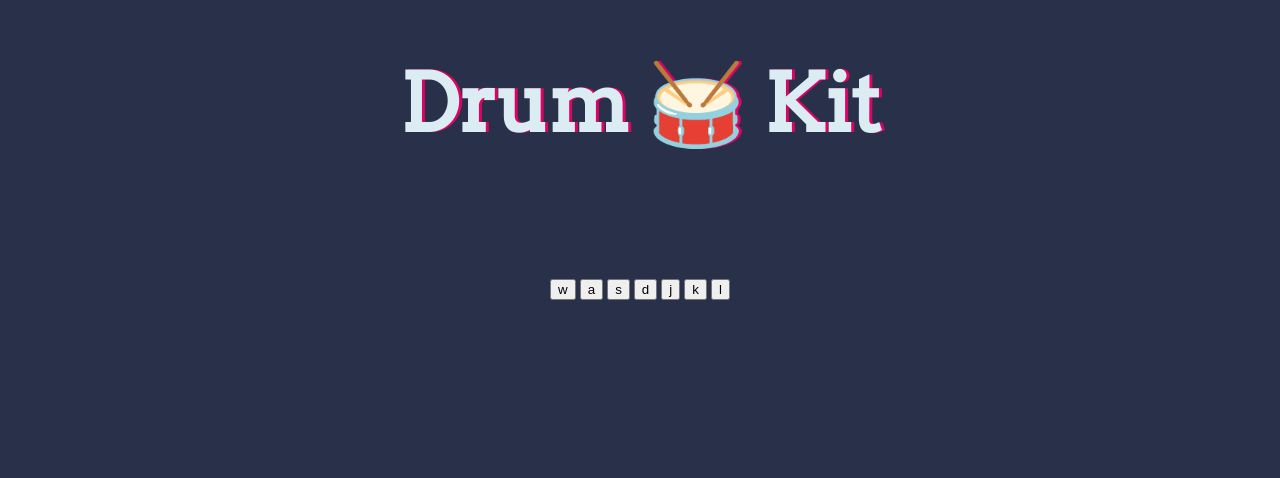
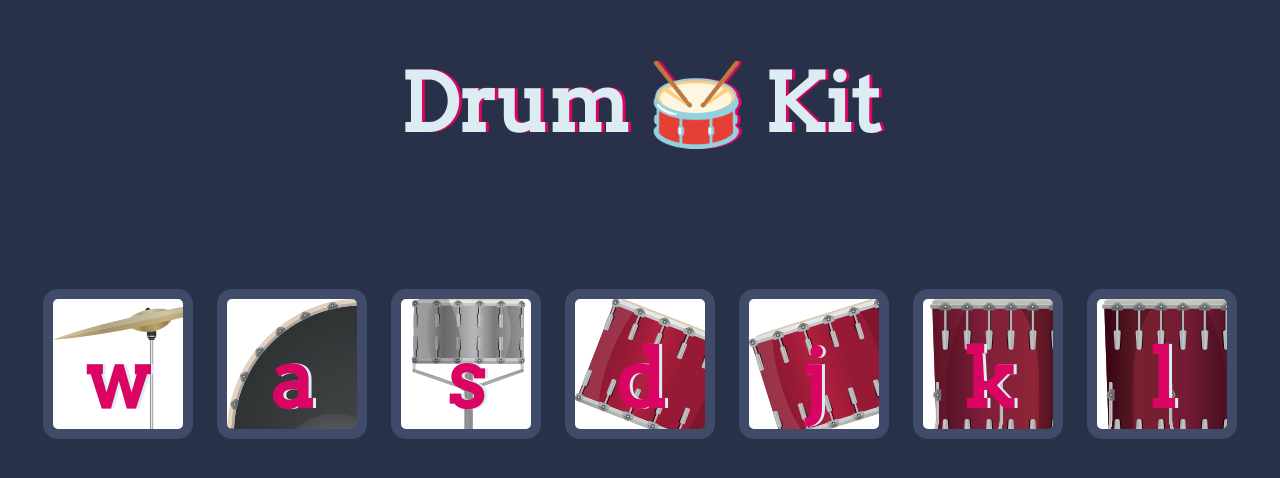
Before and after one commit to gabrielmoura-dev/course-challenges, a plain HTML site: page Drum+Kit/Drum Kit Starting Files/index.html in a window 1280 px wide. Drawn offline with Linux system fonts and the light colour scheme.

Commit message:
Add files via upload

```diff
--- a/Drum+Kit/Drum Kit Starting Files/index.js
+++ b/Drum+Kit/Drum Kit Starting Files/index.js
@@ -2,13 +2,17 @@
 
 for (var i = 0; i < numeroDeBaterias; i++) {
   document.querySelectorAll(".bateria")[i].addEventListener("click", function(){
-    alert("Me clicaram");
+
+    this.style.color = "white";
+
+
+
+
   });
 }
 
 
-// document.querySelector(".set").addEventListener("click", testClick);
 
-// function testClick() {
-//   alert("Me clicaram");
-// }
+
+// var audio = new Audio('sounds/tom-1.mp3');
+//     audio.play();
--- a/Drum+Kit/Drum Kit Starting Files/styles.css
+++ b/Drum+Kit/Drum Kit Starting Files/styles.css
@@ -11,24 +11,31 @@
 }
 
 .w {
+  background-image: url('./images/crash.png');
 }
 
 .a {
+  background-image: url('./images/kick.png');
 }
 
 .s {
+  background-image: url('./images/snare.png');
 }
 
 .d {
+  background-image: url('./images/tom1.png');
 }
 
 .j {
+  background-image: url('./images/tom2.png');
 }
 
 .k {
+  background-image: url('./images/tom3.png');
 }
 
 .l {
+  background-image: url('./images/tom4.png');
 }
 
 .set {
@@ -49,7 +56,7 @@
   color: red;
 }
 
-.drum {
+.bateria {
   outline: none;
   border: 10px solid #404b69;
   font-size: 5rem;
```
